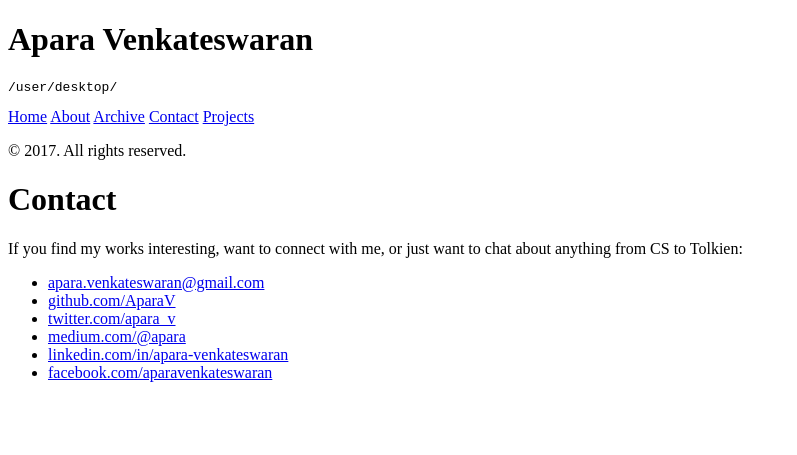
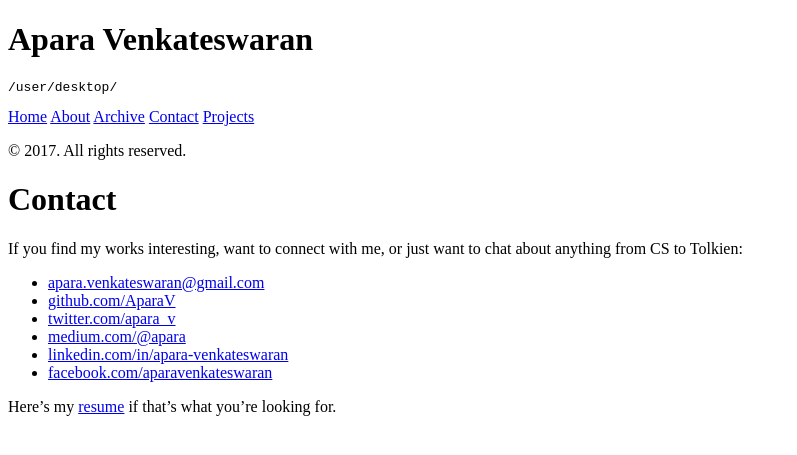
Before and after one commit to AparaV/aparavenkat.com, a Jekyll site: the page built from contact.md, in a window 1280 px wide. Shown: the top 455 px of the page, without its empty margins (0-797 px from the left). Built offline with Jekyll 4.4.1, drawn with Linux system fonts in a browser that asks for light colours; a script that is not in the unit is left out.

Commit message:
Add link to resume in contact section

```diff
--- a/contact.md
+++ b/contact.md
@@ -11,3 +11,5 @@ If you find my works interesting, want to connect with me, or just want to chat
 * [medium.com/@apara](https://medium.com/@apara)
 * [linkedin.com/in/apara-venkateswaran](http://www.linkedin.com/in/apara-venkateswaran)
 * [facebook.com/aparavenkateswaran](http://www.facebook.com/aparavenkateswaran)
+
+Here's my <a href="/resume/AparajithanVenkateswaran.pdf" target="_blank">resume</a> if that's what you're looking for.
```
